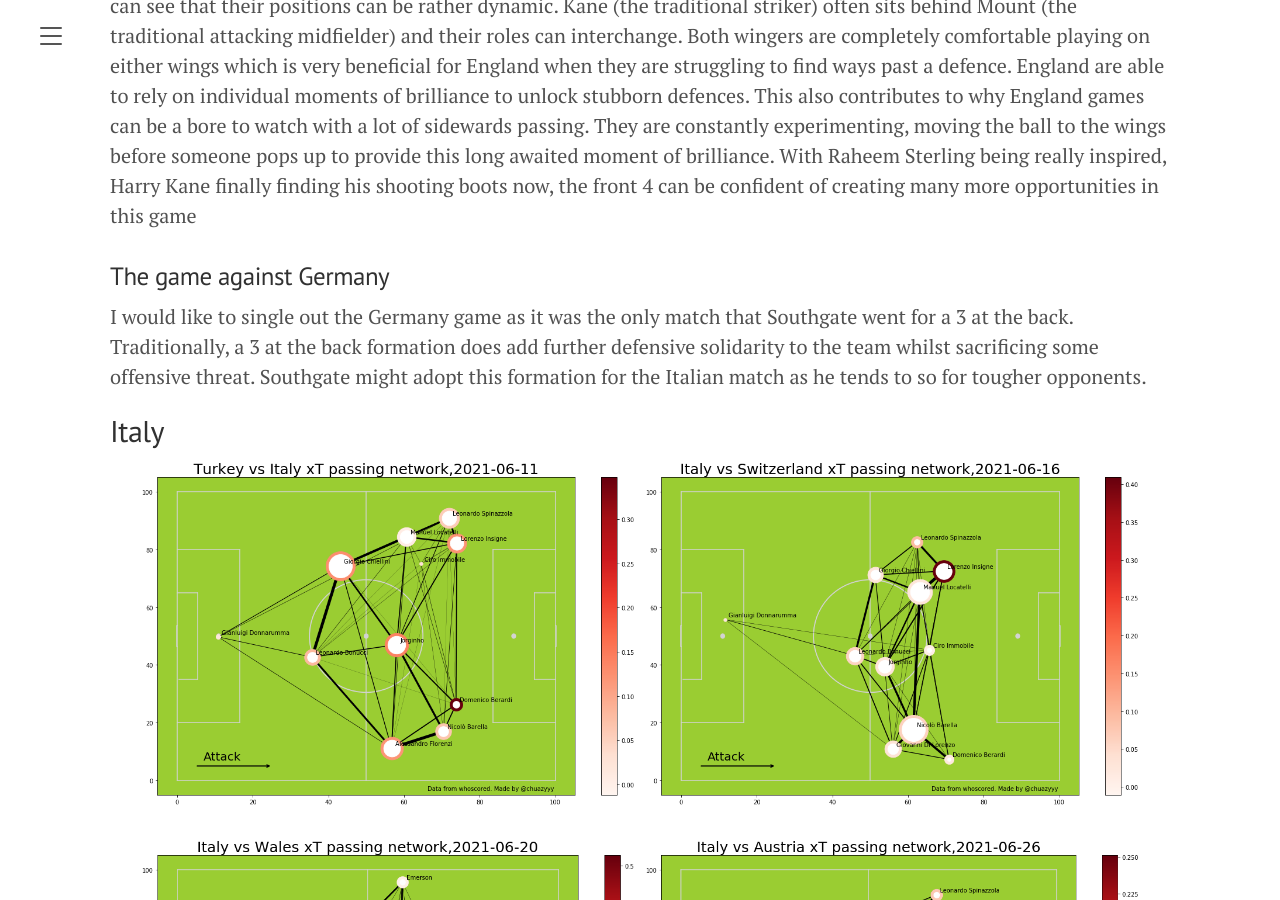
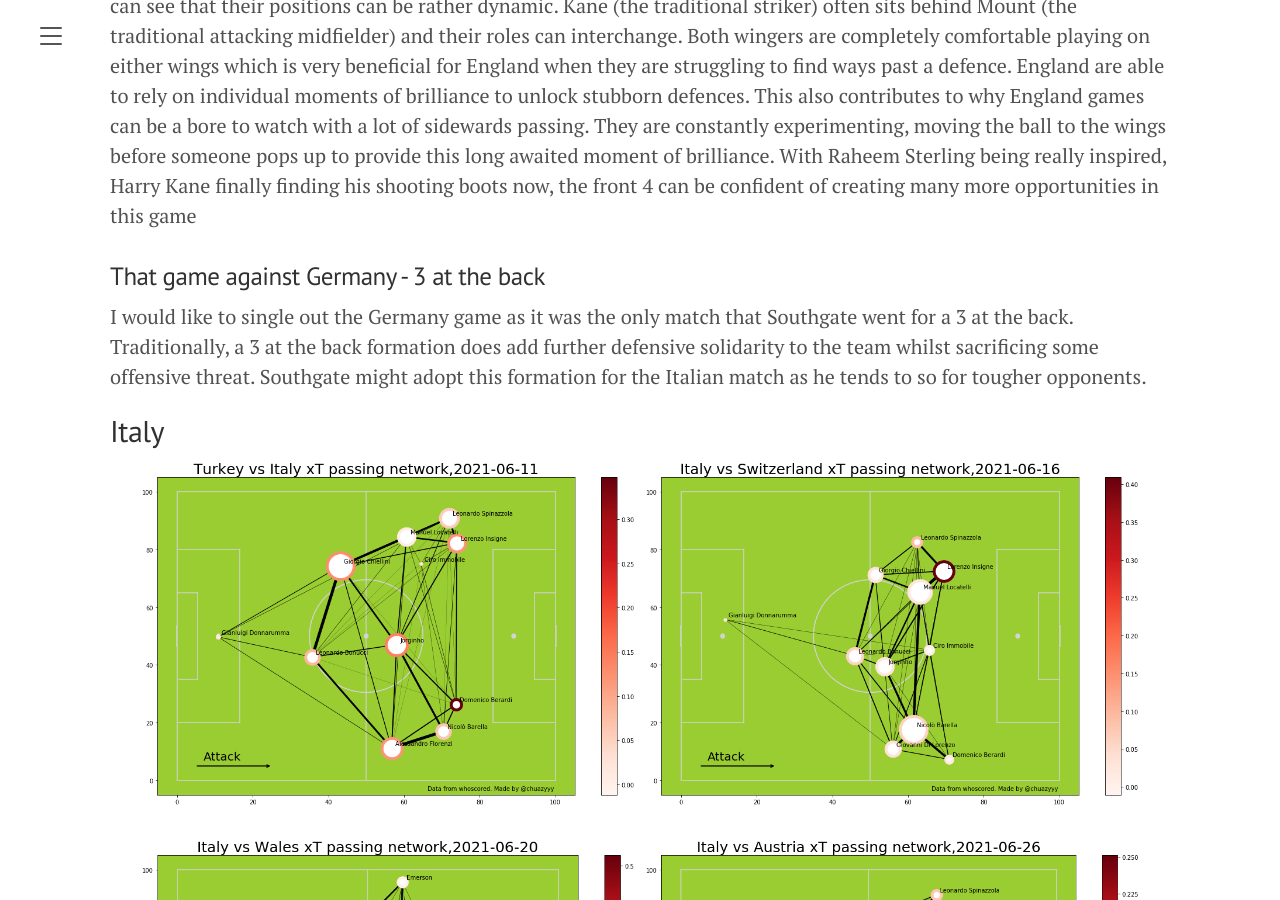
Before and after one commit to chuazy94/zy_blog_2, a Jekyll site: the page built from _posts/2021-07-09-euros-preview-finals.md, in a window 1280 px wide and 900 px high, scrolled down 3335 px. Built offline with Jekyll 4.4.1, drawn with Linux system fonts in a browser that asks for light colours.

Commit message:
Update 2021-07-09-euros-preview-finals.md

```diff
--- a/_posts/2021-07-09-euros-preview-finals.md
+++ b/_posts/2021-07-09-euros-preview-finals.md
@@ -57,7 +57,7 @@ In my previous post, I described the importance of passing networks. In addition
 
 The Rice and Phillips is definitely one of the core reasons for England's solid defensive displays. This of course has sacrificed an additional Central Midfielder who can provide a more creative outlet in attack. Personally, I think this works out well for England because of the array of individual attacking talents they have up front. England's front 4 is usually made up of Mount, Kane, Sterling, Grealish, Saka, Foden and Sancho (the last 4 usually being rotated). Every single one of them has top class technical abilities to dribble, shoot and pass the ball. Based on the maps as well, you can see that their positions can be rather dynamic. Kane (the traditional striker) often sits behind Mount (the traditional attacking midfielder) and their roles can interchange. Both wingers are completely comfortable playing on either wings which is very beneficial for England when they are struggling to find ways past a defence. England are able to rely on individual moments of brilliance to unlock stubborn defences. This also contributes to why England games can be a bore to watch with a lot of sidewards passing. They are constantly experimenting, moving the ball to the wings before someone pops up to provide this long awaited moment of brilliance.  With Raheem Sterling being really inspired, Harry Kane finally finding his shooting boots now, the front 4 can be confident of creating many more opportunities in this game
 
-### The game against Germany
+### That game against Germany - 3 at the back
 
 I would like to single out the Germany game as it was the only match that Southgate went for a 3 at the back. Traditionally, a 3 at the back formation does add further defensive solidarity to the team whilst sacrificing some offensive threat. Southgate might adopt this formation for the Italian match as he tends to so for tougher opponents.
 
```
